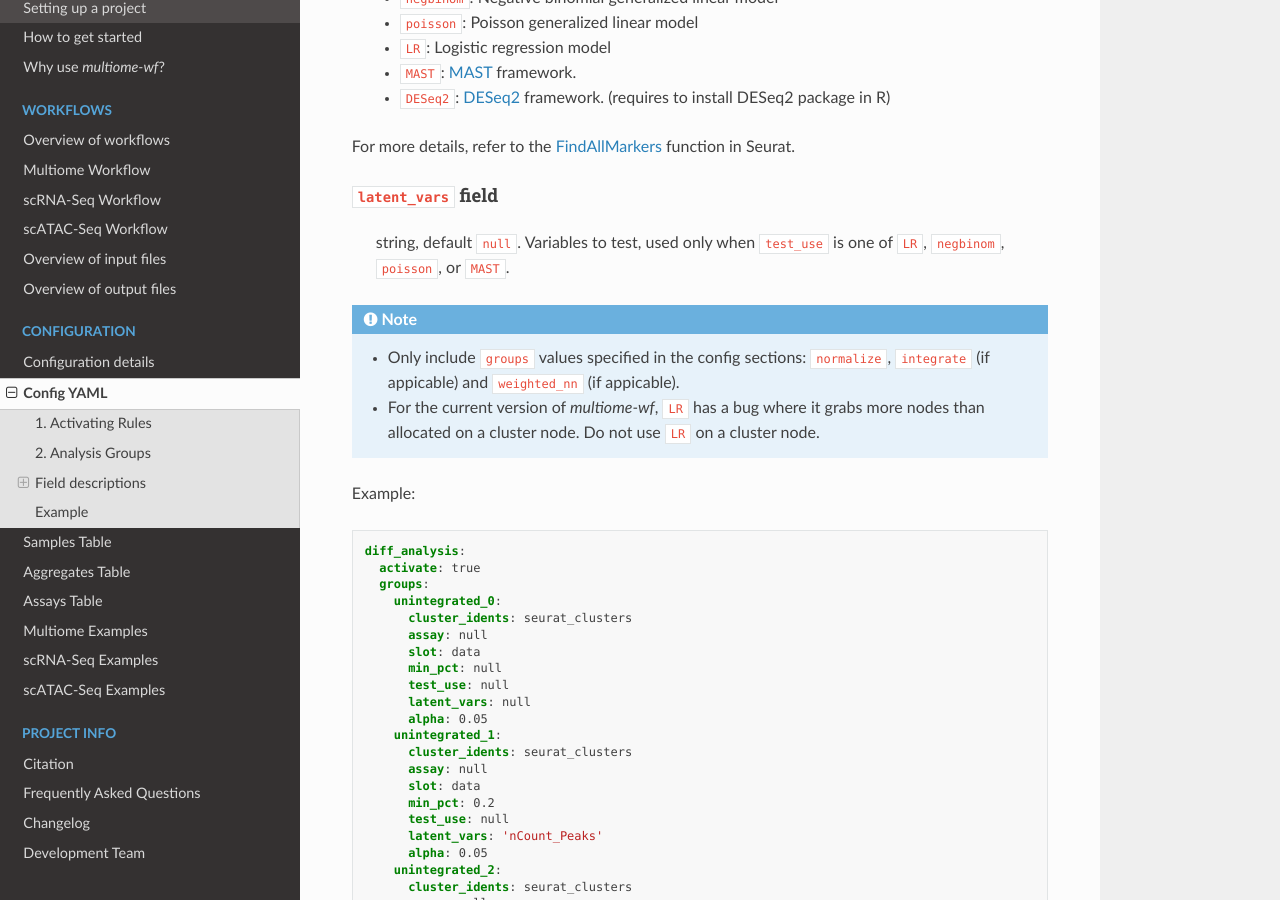
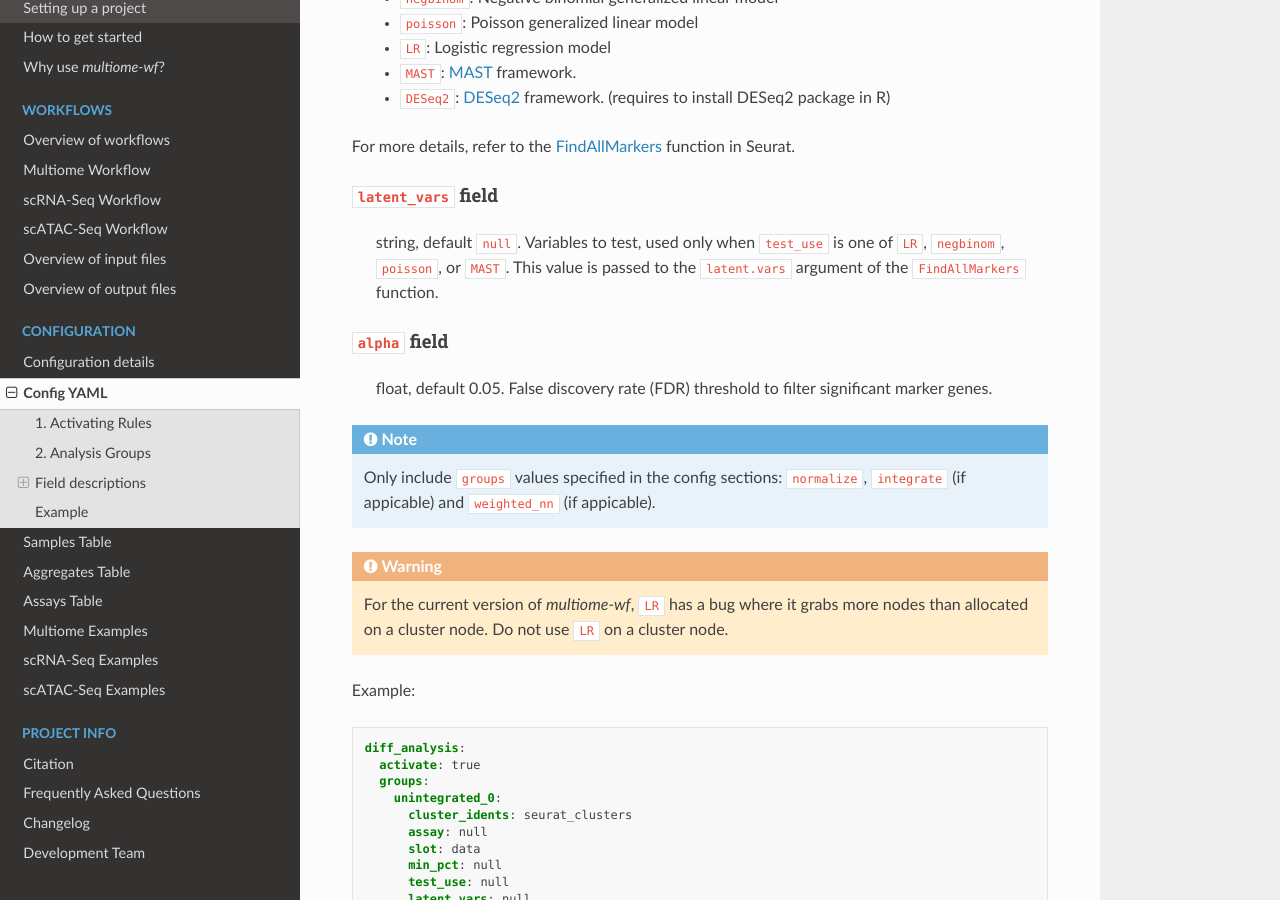
Before and after one commit to NICHD-BSPC/multiome-wf, a Sphinx documentation site: the page built from docs/configuration/config-yaml.rst, in a window 1280 px wide and 900 px high, scrolled down 14593 px. Built offline with Sphinx 7.4.7 and the Read the Docs theme 2.0.0, drawn with Linux system fonts in a browser that asks for light colours.

Commit message:
missing field added in config-yaml

```diff
--- a/docs/configuration/config-yaml.rst
+++ b/docs/configuration/config-yaml.rst
@@ -820,15 +820,23 @@ function in Seurat.
 ^^^^^^^^^^^^^^^^^^^^^
 
     string, default ``null``. Variables to test, used only when ``test_use`` is
-    one of ``LR``, ``negbinom``, ``poisson``, or ``MAST``.
+    one of ``LR``, ``negbinom``, ``poisson``, or ``MAST``. This value is passed
+    to the ``latent.vars`` argument of the ``FindAllMarkers`` function.
+
+``alpha`` field
+^^^^^^^^^^^^^^^
+
+    float, default 0.05. False discovery rate (FDR) threshold to filter significant marker genes.
 
 .. note::
 
-    - Only include ``groups`` values specified in the config sections: ``normalize``,
-      ``integrate`` (if appicable) and ``weighted_nn`` (if appicable).
+    Only include ``groups`` values specified in the config sections: ``normalize``,
+    ``integrate`` (if appicable) and ``weighted_nn`` (if appicable).
 
-    - For the current version of `multiome-wf`, ``LR`` has a bug where it grabs more
-      nodes than allocated on a cluster node. Do not use ``LR`` on a cluster node.
+.. warning::
+
+    For the current version of `multiome-wf`, ``LR`` has a bug where it grabs more
+    nodes than allocated on a cluster node. Do not use ``LR`` on a cluster node.
 
 Example:
 
```
